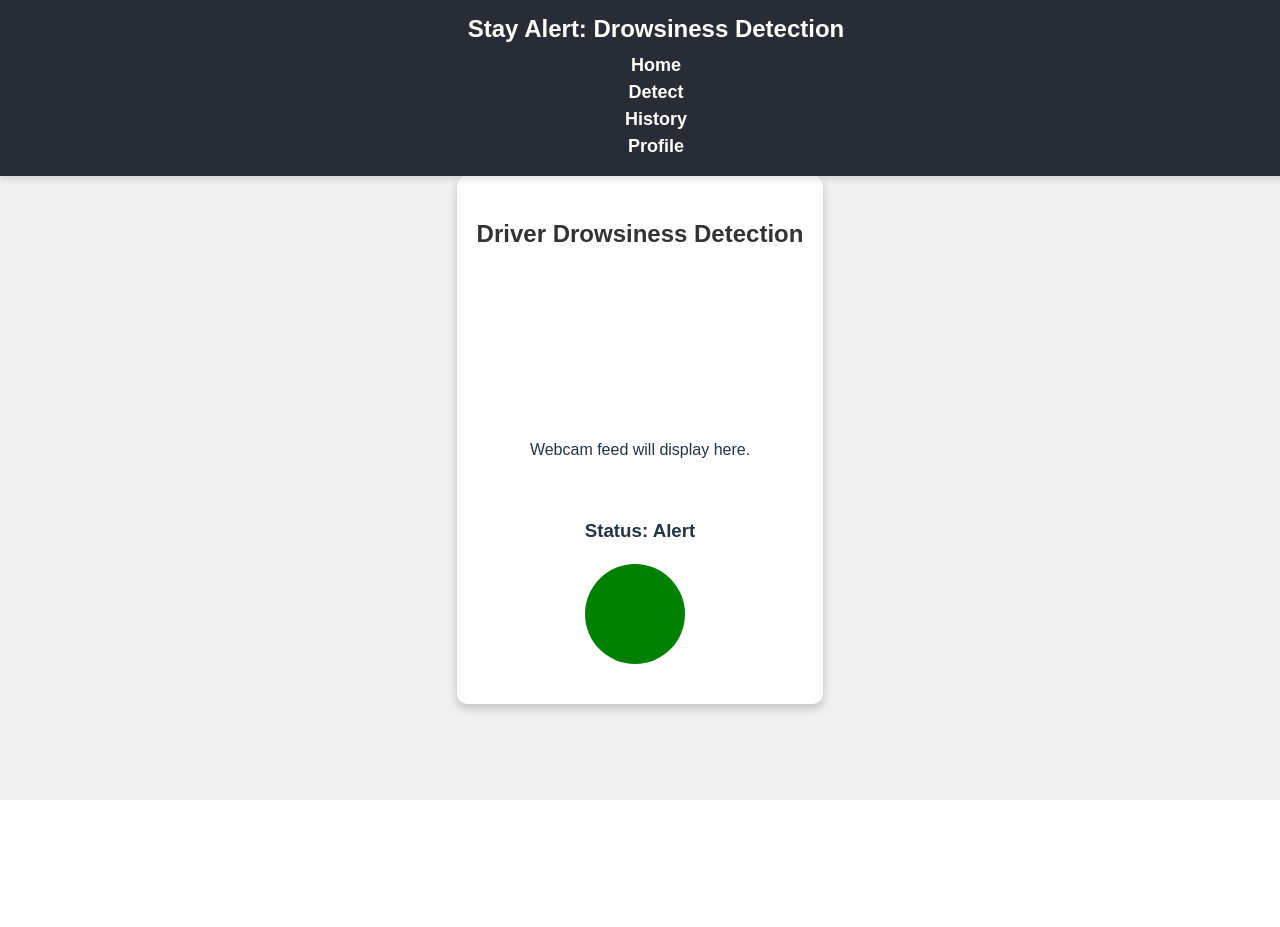
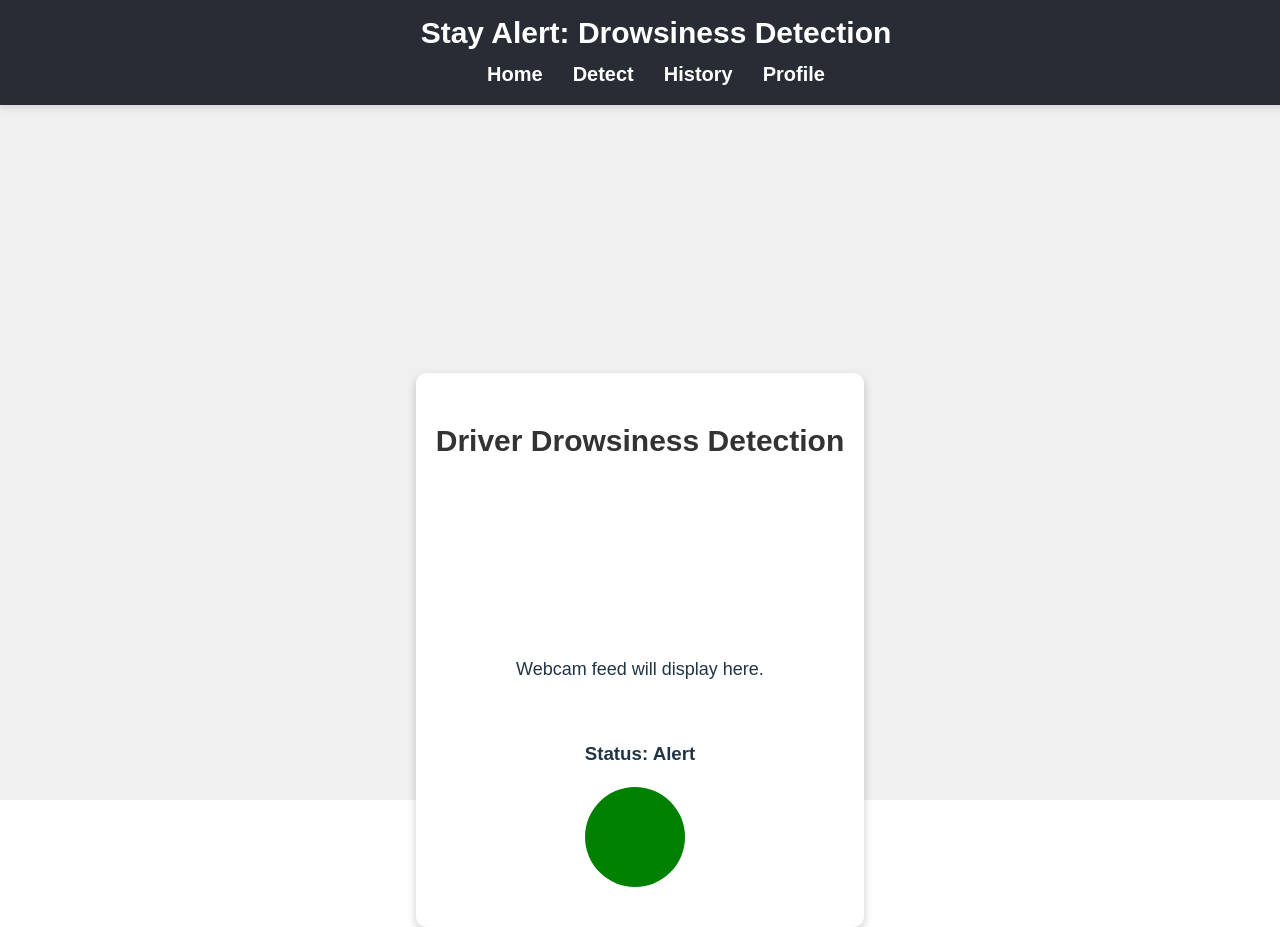
Before and after one commit to Naman1709/drowsiness_detection_final, a React (Vite) app in the folder drowsiness-detection/: page /detect in a window 1280 px wide. Shown: the top 927 px of the page. Before the commit the page ends 800 px from the top, so only its background shows below. Built offline with nearby package versions, Linux system fonts and the light colour scheme; no server answers.

Commit message:
updated app.css

```diff
--- a/drowsiness-detection/src/App.css
+++ b/drowsiness-detection/src/App.css
@@ -26,10 +26,13 @@
 
 header h1 {
   margin: 0;
-  font-size: 24px;
+  font-size: 30px;
 }
 
 header nav {
+  display: flex;
+  align-items: center;
+  justify-content: center;
   margin-top: 10px;
 }
 
@@ -37,7 +40,7 @@
   color: white;
   text-decoration: none;
   margin: 0 15px;
-  font-size: 18px;
+  font-size: 20px;
   font-weight: bold;
   transition: color 0.3s ease;
 }
@@ -65,7 +68,8 @@
   padding: 20px;
   max-width: 600px; /* Limit width for better appearance */
   margin: auto; /* Center horizontally */
-  margin-top: 80px; /* Add margin from the top for the header */
+  margin-top: 500px; /* Add margin from the top for the header */
+  height: auto;
 }
 
 .webcam-feed {
@@ -84,6 +88,12 @@
 h2 {
   color: #333;
   text-align: center; /* Center the text */
+  font-size: 30px;
+}
+
+p {
+  text-align: center;
+  font-size: 18px;
 }
 
 .indicator {
```
